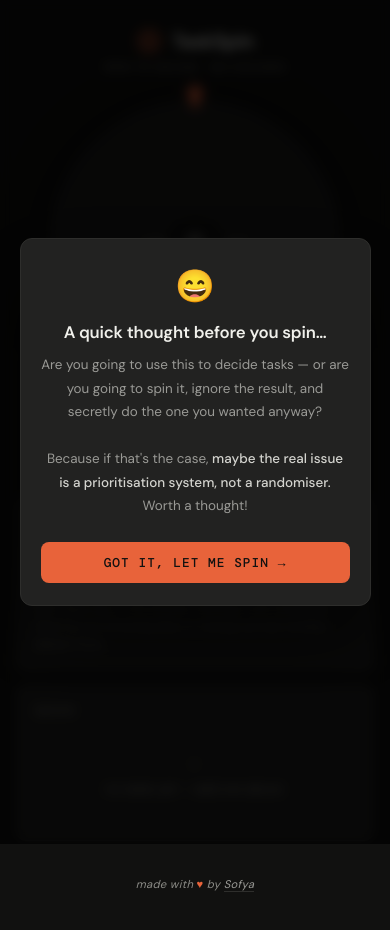
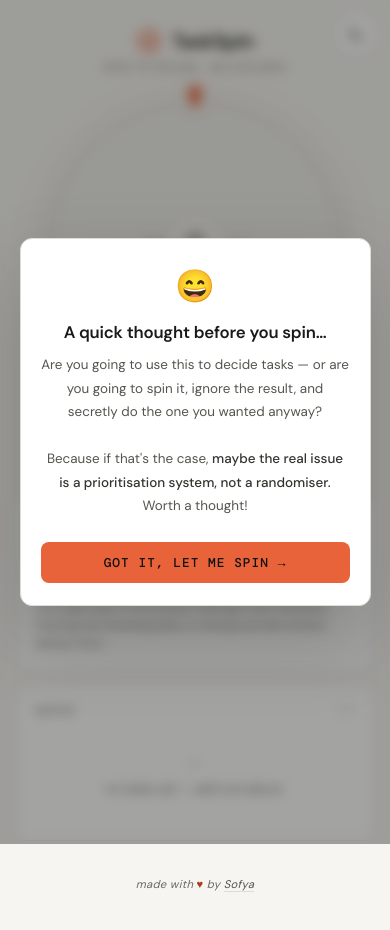
Before and after one commit to IzaninSofya/IzaninSofya.github.io, a plain HTML site: page taskspin/index.html in a window 390 px wide. Drawn offline with Linux system fonts and the light colour scheme.

Commit message:
Add a light/dark toggle to TaskSpin
- A sun/moon button in the top-right corner switches theme; it shows
  the mode you would switch to and is labelled for screen readers.
- First visit follows the device setting, and keeps following it
  until the visitor picks a theme; the choice is then kept in the
  browser.
- A small script in <head> sets the theme before the page is drawn,
  so it never flashes the wrong one. The browser bar colour and
  native dialogs follow the theme.
- Light palette: warm off-white background, white cards, the same
  orange, with a darker orange for text. Every text colour is at
  least 4.5:1 in both themes.

Checked: contrast of every text element in both themes (lowest
4.71:1 dark, 4.75:1 light), the choice surviving a reload, device
changes followed only when nothing is saved, Enter and Space on the
toggle, and the wheel still landing on the announced task when the
theme is switched mid-spin.

Co-Authored-By: Claude Opus 5.5 <noreply@anthropic.com>
Claude-Session: https://claude.ai/code/session_016ZYaNjiYw57BC1FLiJFpno

```diff
--- a/taskspin/index.html
+++ b/taskspin/index.html
@@ -4,6 +4,17 @@
 <meta charset="UTF-8">
 <meta name="viewport" content="width=device-width, initial-scale=1.0">
 <title>TaskSpin</title>
+<meta name="theme-color" content="#111110">
+<script>
+  // Set the theme before the page is drawn, so it never flashes the wrong one:
+  // the visitor's own choice if they made one, otherwise their device setting.
+  (function () {
+    var t = null;
+    try { t = localStorage.getItem('taskspin_theme'); } catch (e) {}
+    if (t !== 'light' && t !== 'dark') t = window.matchMedia('(prefers-color-scheme: light)').matches ? 'light' : 'dark';
+    document.documentElement.setAttribute('data-theme', t);
+  })();
+</script>
 <link rel="preload" href="fonts/dm-sans-latin.woff2" as="font" type="font/woff2" crossorigin>
 <link rel="stylesheet" href="fonts/fonts.css">
 <style>
@@ -35,6 +46,33 @@
     --wheel-label-accent: #d4886a;
     --dot:                #3a3a38;
     --confetti:           #3d3d3a #6b6b68 #9a9a96 #d4d4cf #e8633a #e8633a #f0f0eb;
+  }
+
+  :root[data-theme="light"] {
+    color-scheme: light;
+    --bg:          #f6f5f1;
+    --surface:     #efeee9;
+    --card:        #ffffff;
+    --border:      #dddcd5;
+    --text-muted:  #696964;
+    --text-mid:    #55554f;
+    --text-soft:   #33332f;
+    --text:        #1a1a18;
+    --pop:         #e8633a;
+    --pop-text:    #a83f1b;   /* darker orange, so orange text stays readable on light surfaces */
+    --pop-dim:     rgba(232,99,58,0.12);
+    --on-pop:      #111110;
+    --overlay:      rgba(26,26,24,0.40);
+    --modal-shadow: rgba(0,0,0,0.18);
+    --wheel-shadow: rgba(0,0,0,0.10);
+    --pointer-glow: rgba(232,99,58,0.30);
+    --wheel-slices:       #ecebe6 #e3e2dc #e8e7e1 #dedcd5 #efeee9 #e5e4de #e1e0da #eae9e3;
+    --wheel-accent:       #f9e1d6;
+    --wheel-stroke:       #ffffff;
+    --wheel-label:        #5e5e59;
+    --wheel-label-accent: #a83f1b;
+    --dot:                #c8c6bf;
+    --confetti:           #c8c6bf #9a9a94 #6c6c67 #33332f #e8633a #e8633a #a83f1b;
   }
 
   * { margin:0; padding:0; box-sizing:border-box; }
@@ -69,6 +107,22 @@
     font-size:0.72rem; color:var(--text-muted);
     letter-spacing:0.1em; text-transform:uppercase;
   }
+
+  /* ── THEME TOGGLE ── */
+  .theme-toggle {
+    position:absolute; top:16px; right:16px;
+    width:40px; height:40px; border-radius:50%;
+    background:var(--card); border:1px solid var(--border);
+    color:var(--text-mid); cursor:pointer;
+    display:flex; align-items:center; justify-content:center;
+    transition:border-color 0.15s, color 0.15s;
+  }
+  .theme-toggle:hover { border-color:var(--pop); color:var(--pop-text); }
+  .theme-toggle:focus-visible { outline:2px solid var(--pop); outline-offset:2px; }
+  .theme-toggle svg { width:18px; height:18px; }
+  /* the icon shows the mode you would switch to */
+  :root:not([data-theme="light"]) .icon-moon,
+  :root[data-theme="light"] .icon-sun { display:none; }
 
   /* ── LAYOUT ── */
   .layout {
@@ -355,6 +409,7 @@
   /* ── MOBILE RESPONSIVE ── */
   @media (max-width: 600px) {
     body { padding:28px 16px 56px; }
+    .theme-toggle { top:12px; right:12px; width:44px; height:44px; }
 
     header { margin-bottom:28px; }
     h1 { font-size:1.25rem; }
@@ -451,6 +506,16 @@
 </style>
 </head>
 <body>
+
+<button class="theme-toggle" id="themeToggle" type="button" aria-label="Switch to light mode" title="Switch to light mode">
+  <svg class="icon-sun" viewBox="0 0 24 24" fill="none" stroke="currentColor" stroke-width="1.6" stroke-linecap="round" stroke-linejoin="round" aria-hidden="true">
+    <circle cx="12" cy="12" r="4.2"/>
+    <path d="M12 2.5v2.2M12 19.3v2.2M4.6 4.6l1.6 1.6M17.8 17.8l1.6 1.6M2.5 12h2.2M19.3 12h2.2M4.6 19.4l1.6-1.6M17.8 6.2l1.6-1.6"/>
+  </svg>
+  <svg class="icon-moon" viewBox="0 0 24 24" fill="none" stroke="currentColor" stroke-width="1.6" stroke-linecap="round" stroke-linejoin="round" aria-hidden="true">
+    <path d="M20.4 14.6A8.4 8.4 0 0 1 9.4 3.6a8.4 8.4 0 1 0 11 11z"/>
+  </svg>
+</button>
 
 <header>
   <div class="logo">
@@ -731,8 +796,34 @@ canvas.addEventListener('click', openModal);
 document.getElementById('taskInput').addEventListener('keydown', e=>{ if(e.key==='Enter') addTask(); });
 window.addEventListener('resize', drawWheel);
 
+/* ── Theme ── */
+const THEME_KEY = 'taskspin_theme';
+const themeBtn  = document.getElementById('themeToggle');
+const themeMeta = document.querySelector('meta[name="theme-color"]');
+
+function setTheme(t) {
+  document.documentElement.setAttribute('data-theme', t);
+  const next = t === 'light' ? 'dark' : 'light';
+  themeBtn.setAttribute('aria-label', `Switch to ${next} mode`);
+  themeBtn.title = `Switch to ${next} mode`;
+  readTheme();
+  themeMeta.setAttribute('content', getComputedStyle(document.documentElement).getPropertyValue('--bg').trim());
+  drawWheel();
+}
+themeBtn.addEventListener('click', () => {
+  const t = document.documentElement.getAttribute('data-theme') === 'light' ? 'dark' : 'light';
+  try { localStorage.setItem(THEME_KEY, t); } catch (e) {}
+  setTheme(t);
+});
+// Until someone presses the toggle, keep following the device setting.
+window.matchMedia('(prefers-color-scheme: light)').addEventListener('change', e => {
+  let saved = null;
+  try { saved = localStorage.getItem(THEME_KEY); } catch (err) {}
+  if (saved !== 'light' && saved !== 'dark') setTheme(e.matches ? 'light' : 'dark');
+});
+
 renderTasks();
-drawWheel();
+setTheme(document.documentElement.getAttribute('data-theme') === 'light' ? 'light' : 'dark'); // also draws the wheel
 
 // Welcome modal — show once per session
 function closeWelcome() {
```
